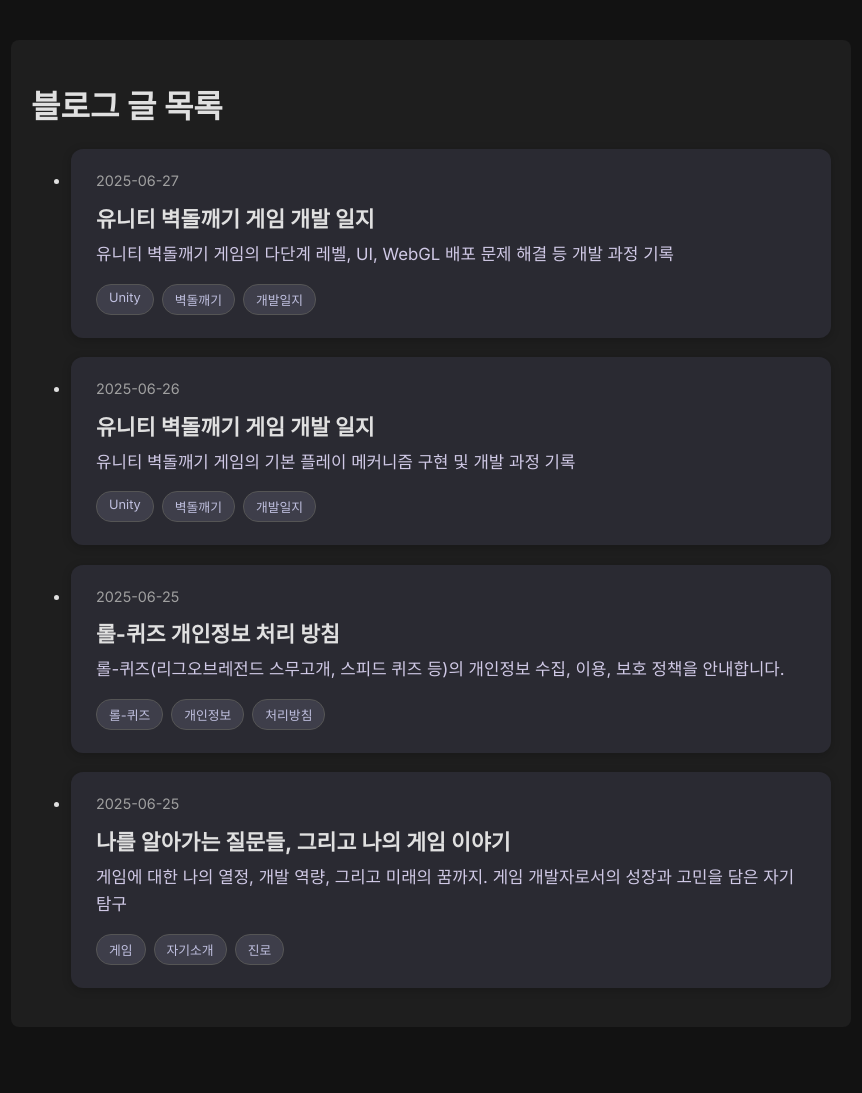
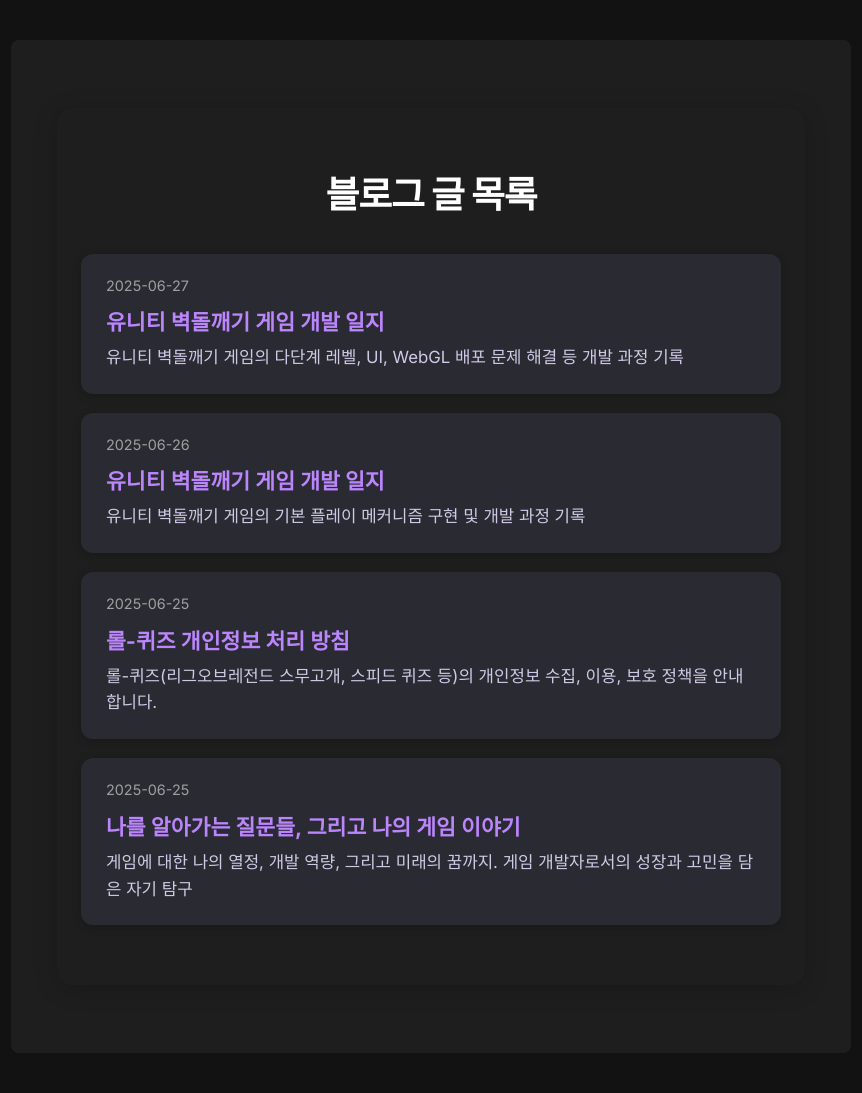
Before and after one commit to hojun313/hojun313.github.io, a Jekyll site: the page built from blog/index.html, in a window 1280 px wide. Shown: the whole page, without its empty margins (209-1071 px from the left). Built offline with Jekyll 4.4.1, drawn with Linux system fonts in a browser that asks for light colours; before the commit the page ends 1067 px from its top, so only the background shows below that.

Commit message:
Revert "Redesign blog post list with card layout and tags"
This reverts commit e3ba94a4788a2e2f2f411642837eb8dfd25cf04f.

```diff
--- a/assets/css/style.css
+++ b/assets/css/style.css
@@ -251,27 +251,40 @@ body.page-hub {
     margin-bottom: 2rem; /* 리스트 하단 여백 */
 }
 
-/* --- [수정됨] 블로그 글 목록 카드 스타일 --- */
+/* --- [수정됨] 블로그 글 목록 전용 스타일 --- */
+.blog-list-container {
+  max-width: 700px;
+  margin: 48px auto; /* 위아래 여백 추가 */
+  padding: 32px 24px 40px 24px;
+  background: #1e1e1e;
+  border-radius: 16px;
+  box-shadow: 0 4px 24px rgba(0,0,0,0.18);
+}
 
-/* 카드 전체를 감싸는 a 태그 스타일 */
-.blog-post-item a {
-  text-decoration: none;
-  color: inherit;
-  display: flex;
-  flex-direction: column;
-  height: 100%;
-  padding: 22px 24px;
+.blog-list-title {
+  font-size: 2.3rem;
+  font-weight: 800;
+  color: #FFFFFF; /* 제목 색상 강조 */
+  margin-bottom: 2.2rem;
+  text-align: center;
+  letter-spacing: -1px;
+}
+
+.blog-post-list {
+  list-style: none;
+  padding: 0;
+  margin: 0;
 }
 
 .blog-post-item {
   background: #2a2a32;
   border-radius: 12px;
   margin-bottom: 1.2rem;
+  padding: 22px 24px;
   box-shadow: 0 2px 10px rgba(0,0,0,0.2);
   transition: transform 0.2s ease, box-shadow 0.2s ease, border-color 0.2s ease;
-  border: 1.5px solid transparent;
-  /* a 태그에서 패딩을 처리하므로 li에서는 제거합니다. */
-  padding: 0;
+  border: 1.5px solid transparent; /* 테두리 영역 확보 */
+  position: relative;
 }
 .blog-post-item:hover {
   transform: translateY(-5px);
@@ -279,79 +292,67 @@ body.page-hub {
   border-color: #BB86FC;
 }
 
-/* [신규] 카드 헤더 (카테고리 + 날짜) */
-.post-card-header {
-  display: flex;
-  justify-content: space-between;
-  align-items: center;
-  margin-bottom: 0.8rem;
+/* HTML 구조 변경에 따라 h2 태그로 선택자 수정 */
+.blog-post-item h2.blog-post-title {
+  font-size: 1.35rem;
+  font-weight: 700;
+  color: #BB86FC;
+  margin: 0 0 0.5rem 0;
+  text-decoration: none;
+  transition: color 0.2s;
 }
 
-/* [신규] 카테고리 뱃지 */
-.post-category {
-  background-color: #bb86fc;
-  color: #1e1e24;
-  font-size: 0.75rem;
-  font-weight: 700;
-  padding: 4px 10px;
-  border-radius: 6px;
-  text-transform: uppercase; /* 대문자로 변환 */
-  letter-spacing: 0.5px;
+.blog-post-item:hover h2.blog-post-title {
+  color: #FFFFFF;
+  text-decoration: underline;
 }
 
-/* 날짜 스타일 (기존 .blog-post-date) */
 .blog-post-date {
   color: #A0A0A0;
   font-size: 0.9rem;
-  /* 헤더에 포함되었으므로 margin-bottom 제거 */
-  margin-bottom: 0;
+  margin-bottom: 0.7rem;
   display: block;
 }
 
-/* 제목 스타일 (기존 .blog-post-title) */
-.blog-post-item h2.blog-post-title {
-  font-size: 1.35rem;
-  font-weight: 700;
-  color: #e0e0e0; /* 기본 색상 변경 */
-  margin: 0 0 0.5rem 0;
-  transition: color 0.2s;
-}
-.blog-post-item:hover h2.blog-post-title {
-  color: #BB86FC; /* 호버 시 색상 변경 */
-  text-decoration: none; /* 밑줄 제거 */
-}
-
-/* 요약 스타일 (기존 .blog-post-summary) */
+/* HTML 구조 변경에 따라 p 태그로 선택자 수정 */
 .blog-post-item p.blog-post-summary {
   color: #d0c9e6;
   font-size: 1.05rem;
   margin: 0;
   line-height: 1.6;
-  /* 내용이 길어질 때를 대비해 flex-grow 추가 */
-  flex-grow: 1;
-  margin-bottom: 1rem; /* 태그와의 간격 확보 */
 }
 
-/* [신규] 태그 컨테이너 */
-.post-tags-container {
-  display: flex;
-  flex-wrap: wrap;
-  gap: 8px; /* 태그 사이 간격 */
-  /* flex-grow가 있는 요약문 다음에 오므로, 자동으로 하단에 위치 */
+/* --- 반응형 디자인 --- */
+@media (max-width: 768px) {
+    .project-card {
+        width: 100%; /* 작은 화면에서 카드를 전체 너비로 */
+        max-width: 300px; /* 최대 너비 지정 */
+    }
+    .projects-list {
+        flex-direction: column; /* 작은 화면에서 세로로 정렬 */
+        align-items: center; /* 세로 정렬 시 중앙 정렬 */
+    }
+    .category-title {
+        font-size: 1.8rem;
+    }
 }
 
-/* [신규] 개별 태그 뱃지 */
-.post-tag {
-  background-color: #3e3e4a;
-  color: #c0c0e0;
-  font-size: 0.8rem;
-  padding: 5px 12px;
-  border-radius: 15px;
-  border: 1px solid #555;
-  transition: background-color 0.2s, color 0.2s;
+@media (max-width: 600px) {
+  /* 블로그 목록 반응형 스타일 */
+  .blog-list-container {
+    padding: 24px 16px;
+    margin: 24px auto;
+  }
+  .blog-list-title {
+    font-size: 2rem;
+  }
+  .blog-post-item {
+    padding: 18px 20px;
+  }
+  .blog-post-item h2.blog-post-title {
+    font-size: 1.2rem;
+  }
+  .blog-post-item p.blog-post-summary {
+    font-size: 1rem;
+  }
 }
-
-.blog-post-item:hover .post-tag {
-    background-color: #4f4f5c;
-    border-color: #777;
-}
--- a/blog/index.html
+++ b/blog/index.html
@@ -10,12 +10,10 @@ title: 블로그
     <meta name="viewport" content="width=device-width, initial-scale=1.0">
     <title>블로그</title>
 
-    <!-- Google Fonts 'Inter' 폰트 불러오기 -->
     <link rel="preconnect" href="https://fonts.googleapis.com">
     <link rel="preconnect" href="https://fonts.gstatic.com" crossorigin>
     <link href="https://fonts.googleapis.com/css2?family=Inter:wght@400;700;800&display=swap" rel="stylesheet">
 
-    <!-- CSS 파일 연결 -->
     <link rel="stylesheet" href="style.css">
 </head>
 <body>
@@ -29,34 +27,13 @@ title: 블로그
         {% assign post_date = post.date | date: "%Y-%m-%d" %}
         {% if post_date >= threshold_date %}
           <li class="blog-post-item">
-            <!-- 카드 전체를 클릭 가능하도록 a 태그가 모든 요소를 감쌉니다. -->
-            <a href="{{ site.baseurl }}{{ post.url }}">
-
-              <!-- 카드 헤더: 카테고리와 날짜 -->
-              <div class="post-card-header">
-                {% if post.category %}
-                  <span class="post-category">{{ post.category }}</span>
-                {% endif %}
-                <span class="blog-post-date">{{ post_date }}</span>
-              </div>
-
-              <!-- 포스트 제목 -->
+            <a href="{{ site.baseurl }}{{ post.url }}" style="text-decoration: none; display: block;">
+              <span class="blog-post-date">{{ post_date }}</span>
               <h2 class="blog-post-title">{{ post.title }}</h2>
-
-              <!-- 포스트 요약 -->
               {% if post.summary %}
                 <p class="blog-post-summary">{{ post.summary }}</p>
               {% elsif post.excerpt %}
                 <p class="blog-post-summary">{{ post.excerpt | strip_html | truncatewords: 30 }}</p>
-              {% endif %}
-
-              <!-- 태그 목록 (최대 3개까지 표시) -->
-              {% if post.tags.size > 0 %}
-              <div class="post-tags-container">
-                {% for tag in post.tags limit:3 %}
-                  <span class="post-tag">{{ tag }}</span>
-                {% endfor %}
-              </div>
               {% endif %}
             </a>
           </li>
```
